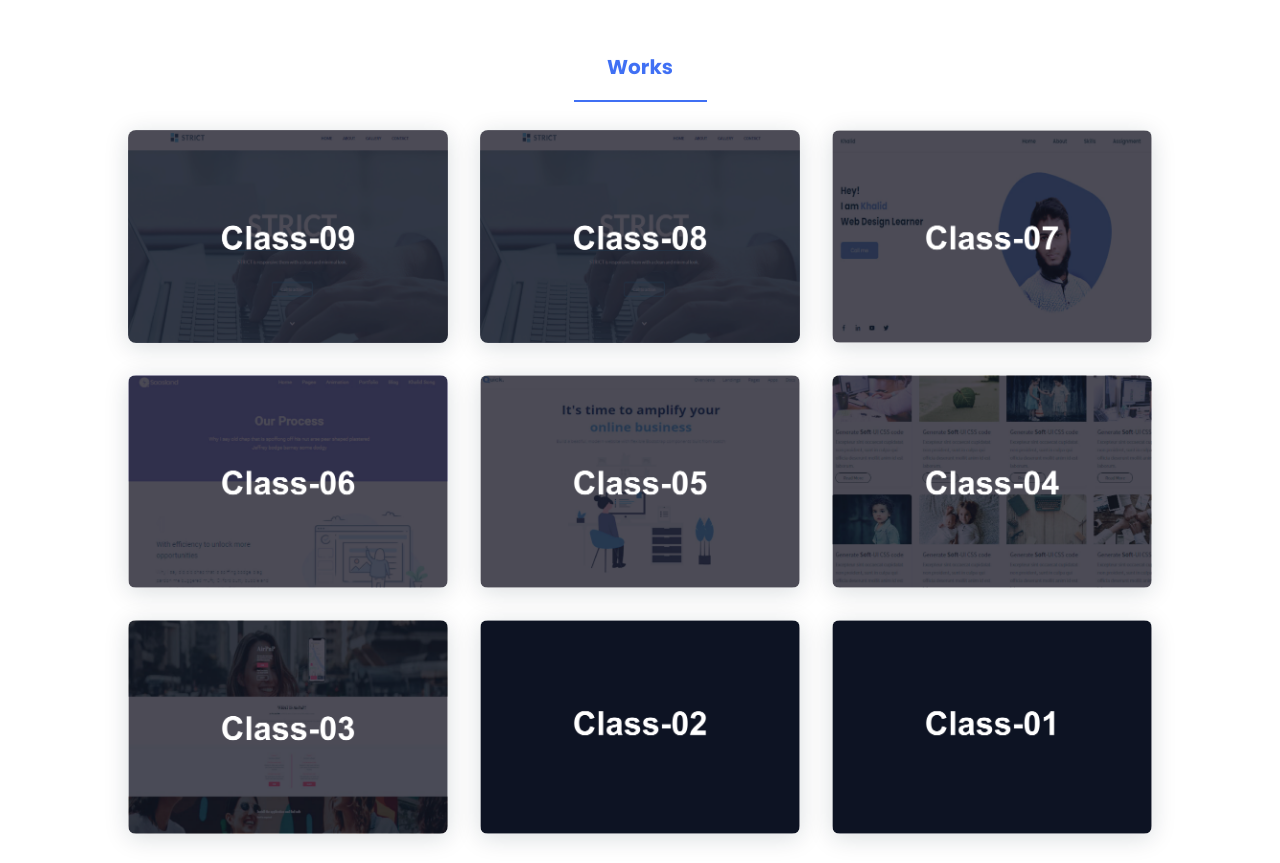
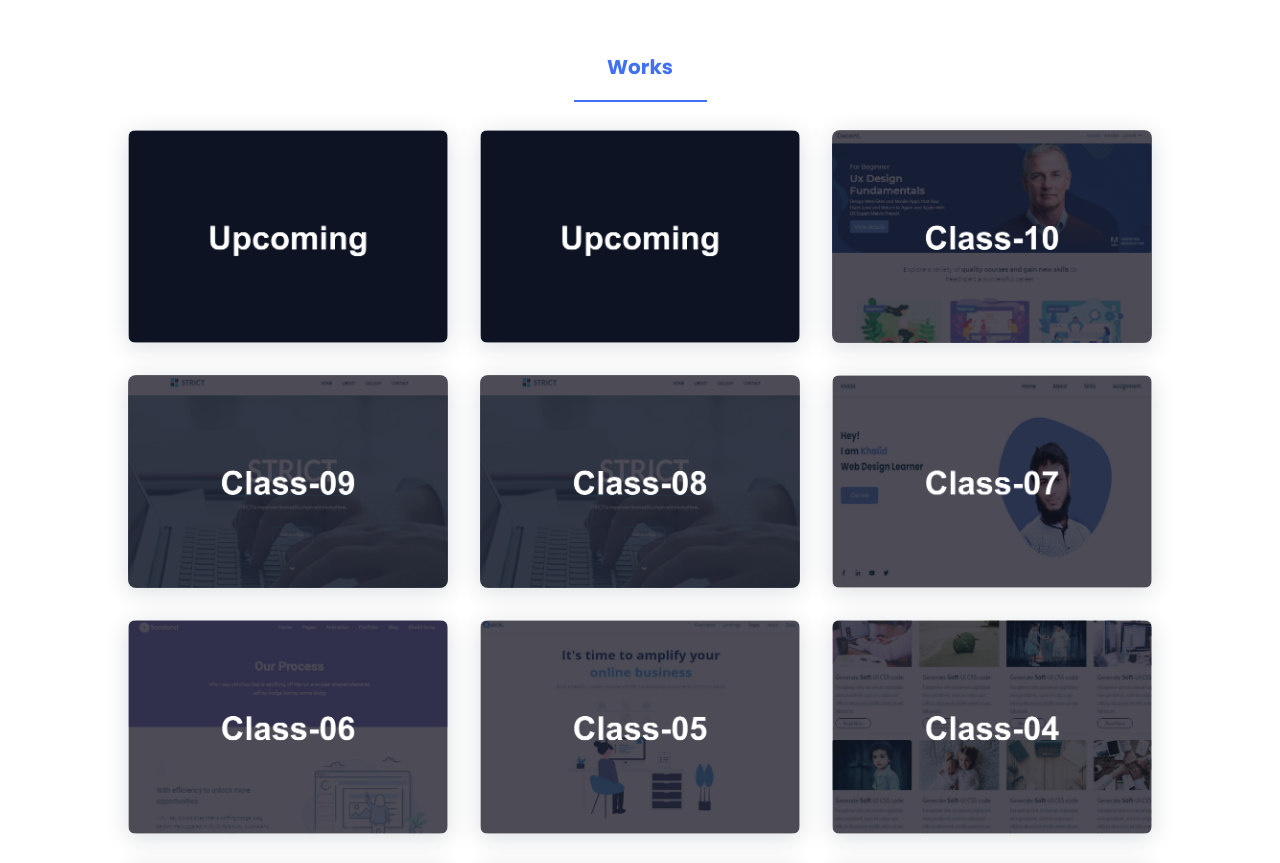
Before and after one commit to khalidhossain-b/class-07, a plain HTML site: page index.html in a window 1280 px wide. Shown: the part 2120-2983 px from the top of the page. Drawn offline with nearby package versions, Linux system fonts and the light colour scheme.

Commit message:
Update index.html

```diff
--- a/index.html
+++ b/index.html
@@ -143,6 +143,15 @@
                 <h2 class="section-title">Works</h2>
 
                 <div class="work__container bd-grid">
+                     <div class="work__img">
+                        <a href="https://khalidhossain-b.github.io/class-12/"><img src="images/next.png"></a>
+                    </div>
+					<div class="work__img">
+                        <a href="https://khalidhossain-b.github.io/class-11/"><img src="images/next.png"></a>
+                    </div>
+					<div class="work__img">
+                        <a href="https://khalidhossain-b.github.io/class-10/"><img src="images/class-10.png"></a>
+                    </div>
                     <div class="work__img">
                         <a href="https://khalidhossain-b.github.io/class-09/"><img src="images/class-09.png"></a>
                     </div>
```
